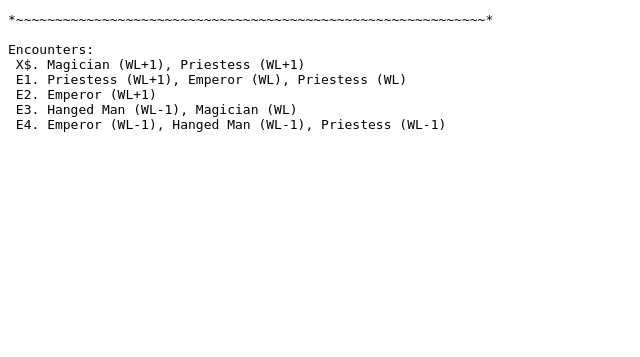
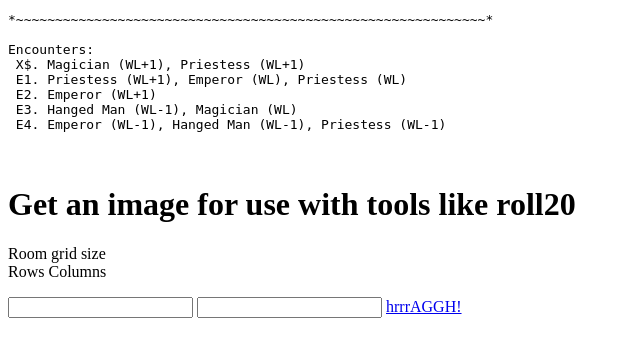
Before and after one commit to degenhardt-adam/dun-gen, a Flask app: page / in a window 1280 px wide. Shown: the part 236-593 px from the top of the page, without its empty margins (0-640 px from the left). Run offline with Flask 2, Linux system fonts and the light colour scheme.

Commit message:
Front end for image gen WIP

```diff
--- a/templates/main.html
+++ b/templates/main.html
@@ -6,5 +6,11 @@
 </head>
 <body>
     {{ dungeon_render|safe }}
+    <br />
+    <h1>Get an image for use with tools like roll20</h1>
+    <p>Room grid size<br />Rows        Columns</p>
+    <input type="number" id="rows">
+    <input type="number" id="columns">
+    <a href="{{ url_for('kanji') }}">hrrrAGGH!</a>
 </body>
 </html>
--- a/todo.txt
+++ b/todo.txt
@@ -3,10 +3,9 @@ go through design below and find the highest risk stuff
 
 image generation
     front end
-        separate out dungeon html render from the full html page
-            use flask template for html page
-            have dungeon generator's html render just return the text for the dungeon
         add size fields and link to image
+            get the formatting right
+            make the link url change to include inputs
     store dungeon data in session
     add endpoint(s) for images
         generate image based on dungeon data
```
